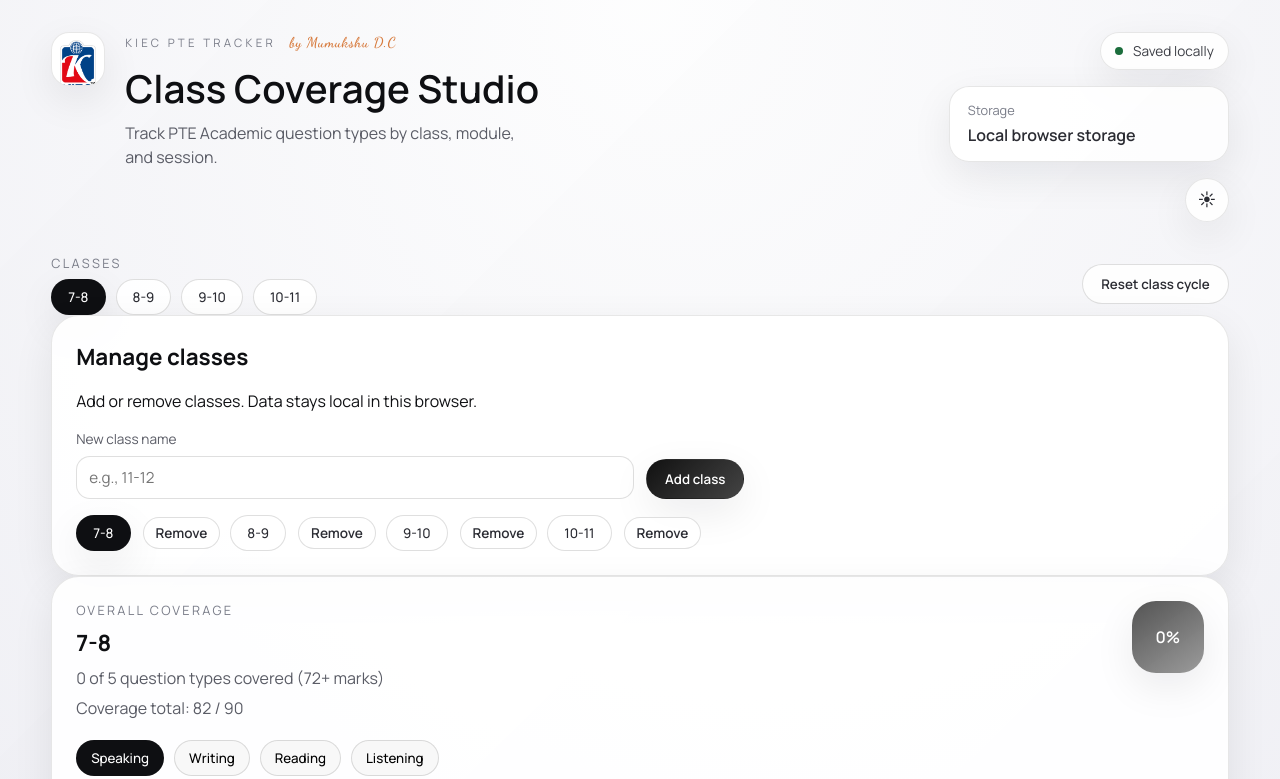
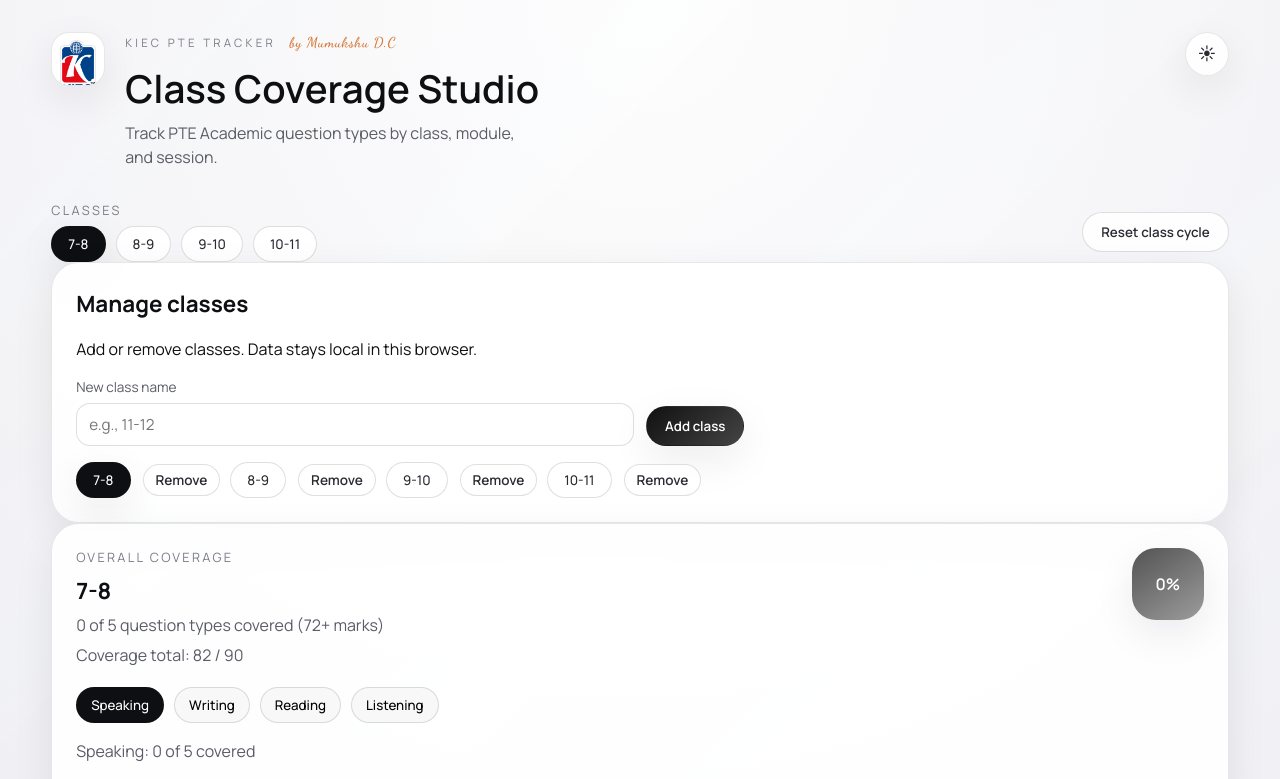
Before and after one commit to scuba3198/pte-class-coverage, a React (Vite) app: page / in a window 1280 px wide. Shown: the top 779 px of the page. Built offline with nearby package versions, Linux system fonts and the light colour scheme.

Commit message:
Remove header storage pills

```diff
--- a/src/App.jsx
+++ b/src/App.jsx
@@ -397,16 +397,6 @@ function App() {
           </div>
         </div>
         <div className="auth-panel">
-          <div className="sync-pill sync-synced">
-            <span className="sync-dot" />
-            Saved locally
-          </div>
-          <div className="auth-signed-in">
-            <div>
-              <p className="auth-label">Storage</p>
-              <p className="auth-value">Local browser storage</p>
-            </div>
-          </div>
           <div className="theme-toggle">
             <button
               className="theme-toggle-button"
```
